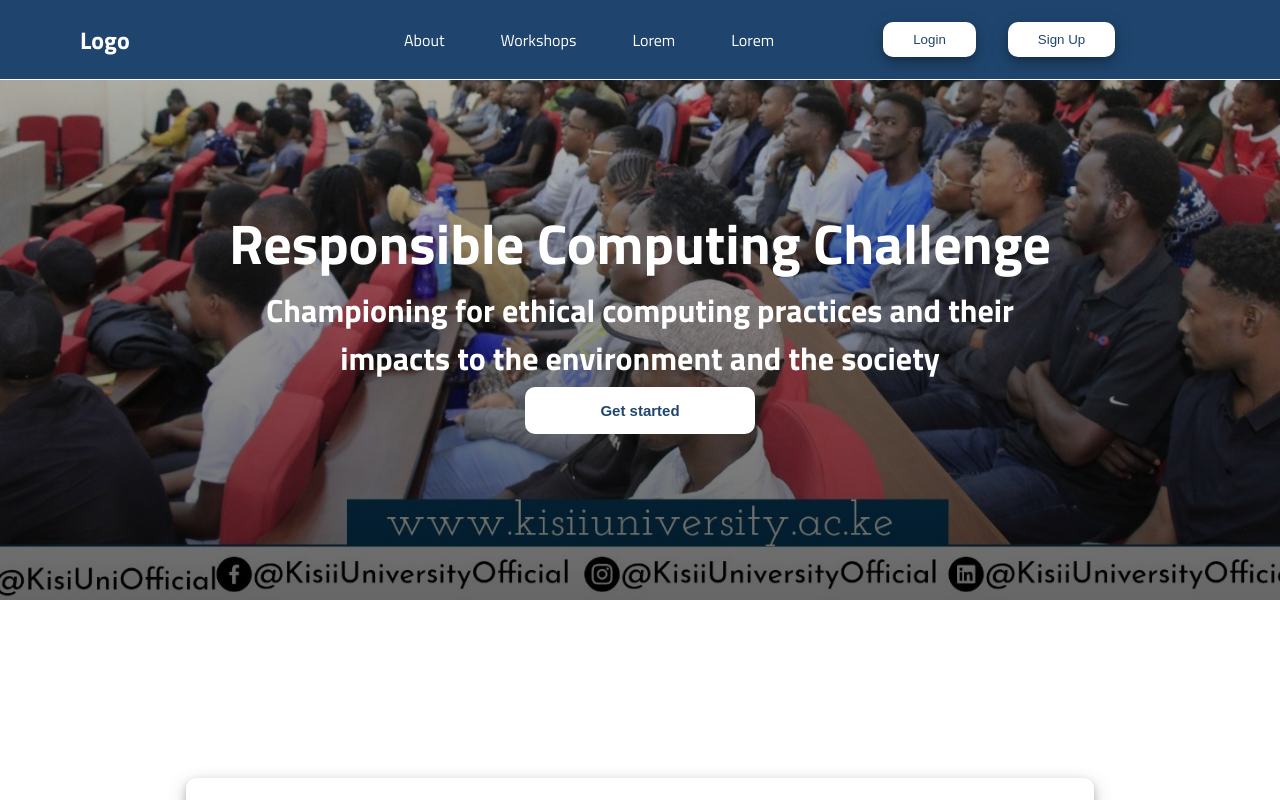
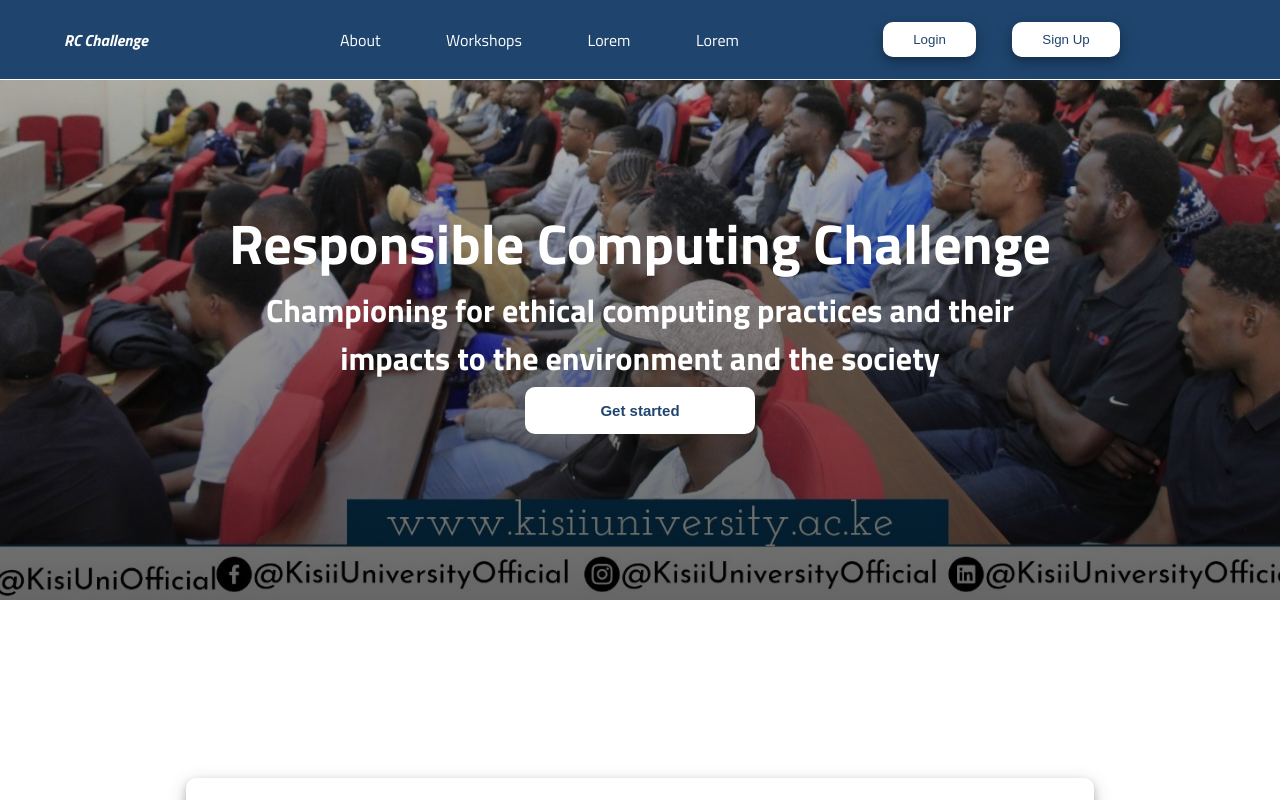
Before and after one commit to efpha/rc_web-app, a Next.js app: page / in a window 1280 px wide. Shown: the top 800 px of the page. Built offline with nearby package versions, Linux system fonts and the light colour scheme.

Commit message:
Logo fixation and navbar adjustments

```diff
--- a/src/components/header.css
+++ b/src/components/header.css
@@ -21,11 +21,15 @@
   background-color: var(--background-color);
   border-bottom: 1px solid var(--primary-text);
 }
+.lgo-txt{
+  flex-direction: row;
+}
 
 .lgo-txt a {
   position: relative;
   left: 2em;
-  font-size: 1.5rem;
+  font-style: italic;
+  font-size: 1rem;
   font-weight: bold;
   text-decoration: none;
   color: var(--primary-text);
@@ -34,9 +38,9 @@
 .links {
   width: 40%;
   display: flex;
-  gap: 1rem;
+  gap: 5%;
   position: absolute;
-  left: 30%;
+  left: 25%;
 }
 
 .links a {
@@ -74,7 +78,7 @@
 .btn-cont {
   width: 30%;
   display: flex;
-  gap: 2rem;
+  gap: 10%;
 }
 
 .btn-cont button {
--- a/src/components/header.tsx
+++ b/src/components/header.tsx
@@ -11,7 +11,9 @@ export default function Header() {
   return (
     <header className="nav-bar">
       <div className="lgo-txt">
-        <Link href="/">Logo</Link>
+        <Link href="/">
+          <div>RC Challenge</div>
+        </Link>
       </div>
 
       {/* Hamburger icon for mobile */}
```
